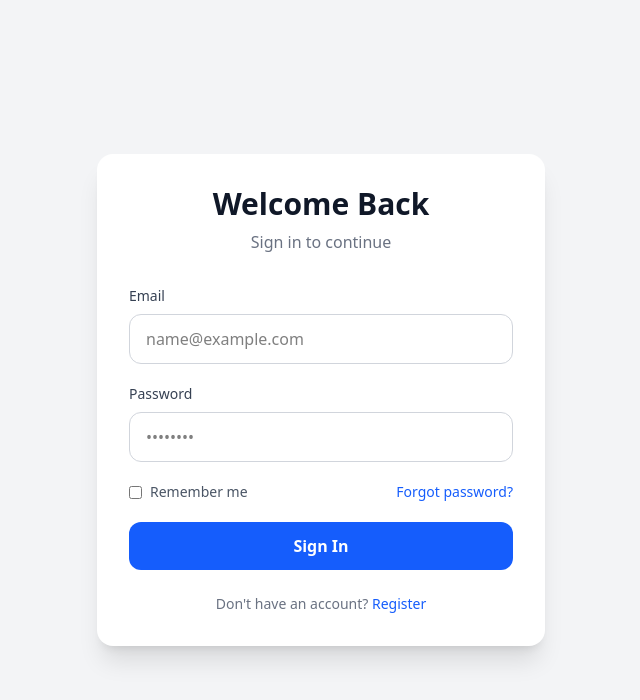
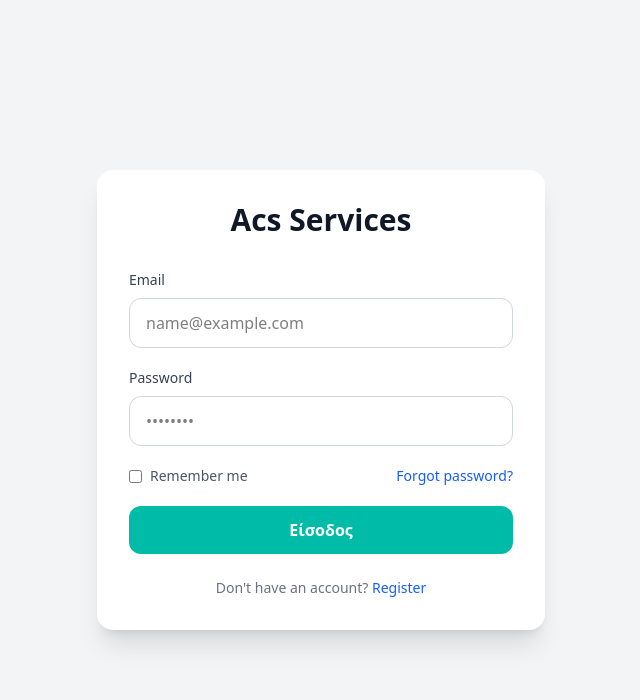
Before and after one commit to kostisvit/Acs-CRM, a Django app: page /accounts/login/ in a window 1280 px wide. Shown: the top 700 px of the page, without its empty margins (319-959 px from the left). Run offline with Django 5.2, Linux system fonts and the light colour scheme; style sheets or scripts are compiled from the project's sources.

Commit message:
login pages change login button color

```diff
--- a/templates/accounts/login.html
+++ b/templates/accounts/login.html
@@ -16,11 +16,8 @@
 
         <div class="text-center mb-8">
             <h1 class="text-3xl font-bold text-gray-900">
-                Welcome Back
+                Acs Services
             </h1>
-            <p class="text-gray-500 mt-2">
-                Sign in to continue
-            </p>
         </div>
 
         {% if form.non_field_errors %}
@@ -81,9 +78,9 @@
 
             <button
                 type="submit"
-                class="w-full py-3 rounded-xl bg-blue-600 text-white
-                       font-semibold hover:bg-blue-700 transition">
-                Sign In
+                class="w-full py-3 rounded-xl bg-teal-500 text-white
+                       font-semibold hover:bg-teal-600 transition">
+                Είσοδος
             </button>
 
         </form>
--- a/templates/parameters/_sidebar.html
+++ b/templates/parameters/_sidebar.html
@@ -28,7 +28,7 @@
            font-medium">
 
             <span>⚙️</span>
-            <span>Είδος Εργασίας</span>
+            <span>Εργασία</span>
         </a>
 
         <!-- Applications -->
```
